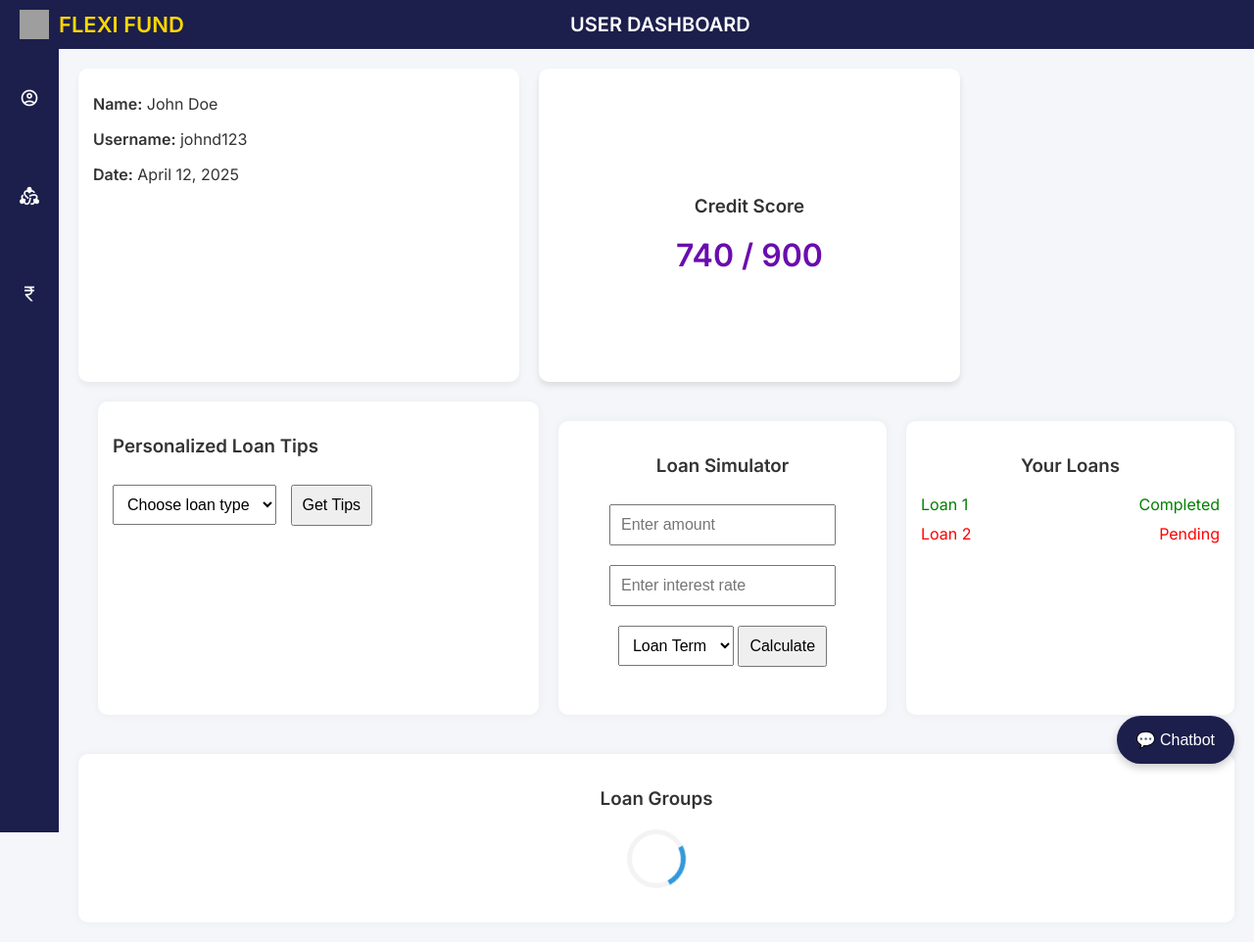
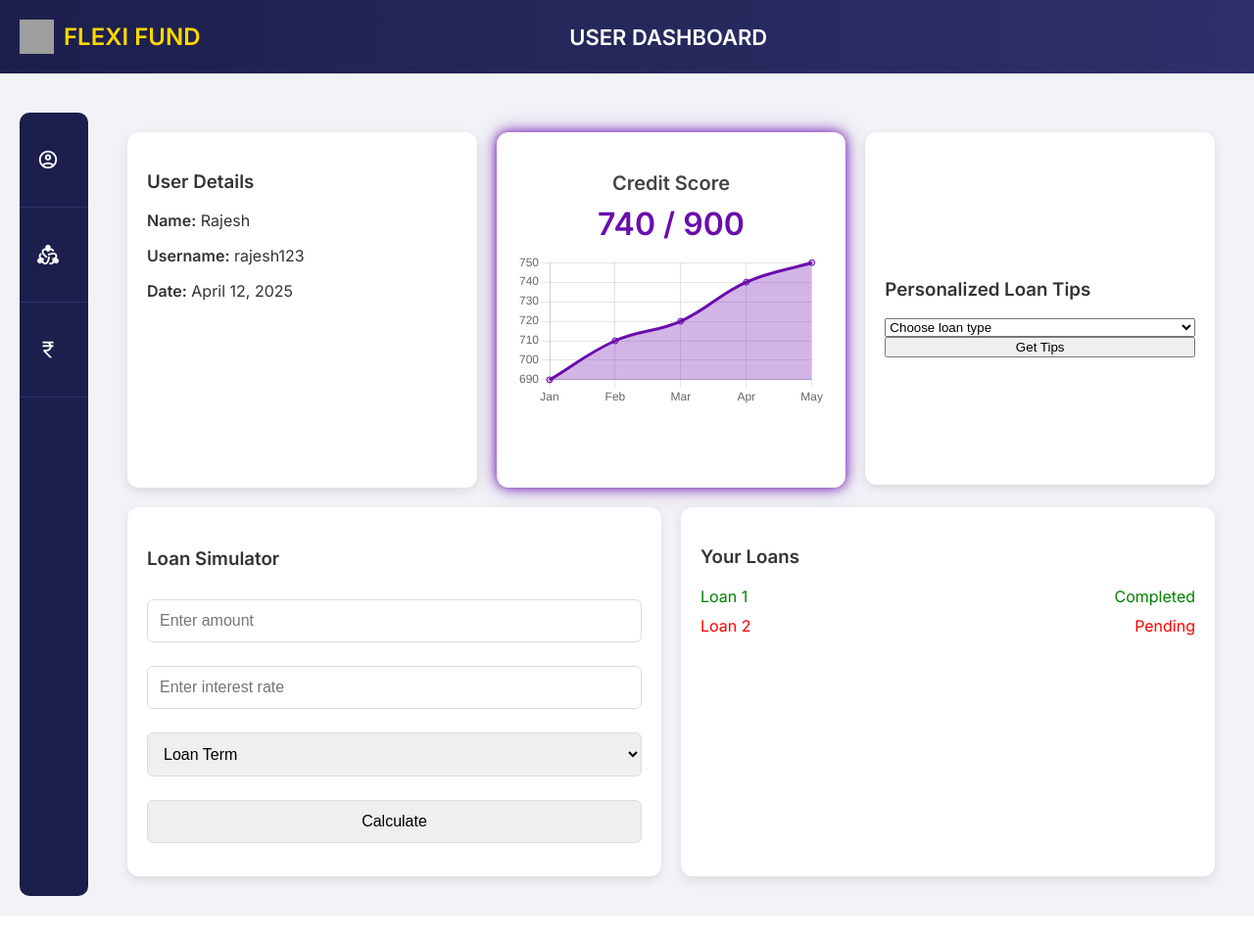
Before and after one commit to Thanushree4104/FlexiFund, a Flask app: template templates/borrower_dashboard.html in a window 1280 px wide. Shown: the whole page at 98% size. After the commit the page ends 935 px from the top, so only its background shows below. Run offline with Flask 3, Linux system fonts and the light colour scheme; the template is opened without the code that fills it, so the values that code supplies are empty; grey boxes are pictures that could not be loaded.

Commit message:
borrower_dashboard.html

```diff
--- a/templates/borrower_dashboard.html
+++ b/templates/borrower_dashboard.html
@@ -6,24 +6,23 @@
   <title>User Dashboard</title>
   <link href="https://fonts.googleapis.com/css2?family=Inter:wght@400;600&display=swap" rel="stylesheet"/>
   <link href="https://fonts.googleapis.com/icon?family=Material+Icons+Outlined" rel="stylesheet"/>
+  <script src="https://cdn.jsdelivr.net/npm/chart.js"></script>
   <style>
     body {
       margin: 0;
       font-family: 'Inter', sans-serif;
-      background-color: #f4f6f9;
+      background-color: #f1f3f6;
       color: #333;
+      transition: all 0.3s ease;
     }
 
     .header {
-      background-color: #1c1f4c;
+      background: linear-gradient(90deg, #1c1f4c, #2e3169);
       color: white;
       display: flex;
       align-items: center;
       justify-content: space-between;
-      padding: 10px 20px;
-      position: sticky;
-      top: 0;
-      z-index: 1000;
+      padding: 20px;
     }
 
     .logo-container {
@@ -33,18 +32,18 @@
     }
 
     .logo {
-      width: 30px;
-      height: 30px;
+      width: 35px;
+      height: 35px;
     }
 
     .logo-text {
       color: gold;
-      font-size: 22px;
+      font-size: 24px;
       font-weight: 600;
     }
 
     .title {
-      font-size: 20px;
+      font-size: 22px;
       font-weight: bold;
       text-align: center;
       flex: 1;
@@ -53,16 +52,19 @@
     .container {
       display: flex;
       flex-wrap: wrap;
+      gap: 20px;
+      margin-top: 20px;
+      padding: 20px;
     }
 
     .sidebar {
-      width: 60px;
+      width: 70px;
       background-color: #1c1f4c;
-      transition: width 0.3s;
-      overflow: hidden;
+      transition: width 0.3s ease-in-out;
       color: white;
       height: 100vh;
       position: relative;
+      border-radius: 10px;
     }
 
     .sidebar:hover {
@@ -76,29 +78,25 @@
     }
 
     .sidebar ul li {
-      padding: 20px;
+      padding: 18px;
       cursor: pointer;
-      transition: background 0.2s;
+      transition: background 0.3s, transform 0.3s;
       display: flex;
       align-items: center;
-      justify-content: center;
-      gap: 10px;
-      position: relative;
+      gap: 12px;
       height: 60px;
       text-align: right;
+      border-bottom: 1px solid #2e3169;
     }
 
     .sidebar ul li:hover {
       background-color: #2e3169;
-      width: 100%;
+      transform: translateX(10px);
     }
 
     .sidebar ul li i {
-      min-width: 20px;
-      text-align: center;
+      font-size: 22px;
       color: white;
-      font-family: "Material Icons Outlined";
-      font-size: 20px;
     }
 
     .sidebar ul li span {
@@ -108,23 +106,24 @@
 
     .sidebar:hover ul li span {
       display: inline-block;
+      font-size: 16px;
     }
 
     .submenu {
       display: none;
       flex-direction: column;
       background-color: #2e3169;
-      padding-right: 40px;
-      padding-left: 20px;
+      padding: 20px;
       width: 100%;
       position: absolute;
       top: 100%;
       left: 0;
+      border-radius: 8px;
     }
 
     .submenu li {
-      padding: 10px 0;
-      margin-top: 10px;
+      padding: 12px 0;
+      margin-top: 12px;
       text-align: left;
     }
 
@@ -137,101 +136,110 @@
       flex: 1;
       padding: 20px;
       display: flex;
-      gap: 20px; /* Space between boxes */
-      flex-wrap: wrap; /* Ensure wrapping if the window size is smaller */
-    }
-    .user-details,
-    .credit-score-box,
-    .tips-section{
-      margin-bottom: 0px; /* Reduced margin between boxes */
-      padding: 10px 15px; /* Adjusted padding */
+      gap: 20px;
+      flex-wrap: wrap;
     }
 
-    .user-details {
+    .box {
       background: #fff;
-      padding: 10px 15px; /* Reduced padding */
-      border-radius: 10px;
-      box-shadow: 0 4px 6px rgba(0,0,0,0.05);
-      width: 420px;
-      height: 300px;
+      border-radius: 12px;
+      padding: 20px;
+      box-shadow: 0 4px 12px rgba(0, 0, 0, 0.1);
+      transition: transform 0.3s ease, box-shadow 0.3s ease;
+      flex: 1;
+      min-width: 300px;
+    }
+
+    .box:hover {
+      transform: translateY(-5px);
+      box-shadow: 0 8px 20px rgba(0, 0, 0, 0.15);
     }
 
     .credit-score-box {
-      width: 400px;
-      height: 300px;
-      border-radius: 10px;
-      background: #fff;
+      height: auto;
+      max-width: 420px;
       display: flex;
       flex-direction: column;
       align-items: center;
-      justify-content: center;
-      box-shadow: 0 4px 6px rgba(0,0,0,0.1);
-      cursor: pointer;
+      text-align: center;
       position: relative;
+      box-shadow: 0 0 12px #6a0dad, 0 0 25px #6a0dad55;
     }
 
-    .credit-score-box:hover .expanded-score {
-      display: block;
+    .credit-score-box h3 {
+      font-size: 20px;
+      color: #444;
+      margin-bottom: 10px;
     }
 
-    .expanded-score {
-      position: absolute;
-      top: 50px;
-      left: 50;
-      background: #ffffff;
-      padding: 15px;
-      border-radius: 8px;
-      box-shadow: 0 0 10px rgba(0,0,0,0.1);
-      width: 250px;
-      height: 200 px;
-      display: none;
+    .credit-score-box .score-value {
+      font-size: 32px;
+      font-weight: bold;
+      color: #6a0dad;
+      margin-bottom: 10px;
+    }
+
+    .chart-container {
+      width: 100%;
+      max-width: 400px;
     }
 
     .tips-section {
-      background: white;
-      padding: 15px; /* Reduced padding */
-      border-radius: 10px;
-      box-shadow: 0 0 10px rgba(0,0,0,0.05);
-      width: 420px; /* Reduced width */
-      height: 290px;
-      margin-left: 20px; /* Optional, for spacing between boxes */
+      background: #fff;
+      padding: 20px;
+      border-radius: 12px;
+      width: 420px;
+      height: 320px;
+      display: flex;
+      flex-direction: column;
+      justify-content: center;
+      box-shadow: 0 4px 10px rgba(0, 0, 0, 0.1);
     }
 
-    .tips-section select,
-    .tips-section button {
-      padding: 10px;
-      margin-top: 10px;
-      font-size: 16px;
-      margin-right: 10px;
-    }
-    .loan-simulator,
-    .your-loans,
-    .group-animation {
-      margin-top: -300px; /* Reduced margin to reduce space between rows */
-    }
-
-    .loan-simulator,
-    .group-animation,
-    .your-loans {
-      flex: 1; /* Allow them to grow to take available space */
-      min-width: 300px; /* Minimum width to ensure they don't get too small */
-      background: white;
-      padding: 15px;
-      border-radius: 10px;
-      box-shadow: 0 0 10px rgba(0,0,0,0.05);
-      margin-top: 20px;
-      text-align: center;
+    .loan-simulator {
+      background: #fff;
+      padding: 20px;
+      border-radius: 12px;
+      display: flex;
+      flex-direction: column;
+      justify-content: center;
+      box-shadow: 0 4px 10px rgba(0, 0, 0, 0.1);
+      flex: 1;
     }
 
     .loan-simulator input,
     .loan-simulator select,
     .loan-simulator button {
-      padding: 10px;
-      margin: 10px 0;
+      padding: 12px;
+      margin: 12px 0;
       font-size: 16px;
+      border-radius: 6px;
+      border: 1px solid #ddd;
+      outline: none;
+      transition: border 0.3s;
     }
 
-    .group-animation .loading {
+    .loan-simulator input:focus,
+    .loan-simulator select:focus,
+    .loan-simulator button:hover {
+      border: 1px solid #2e3169;
+    }
+
+    .loan-status {
+      display: flex;
+      justify-content: space-between;
+      margin: 10px 0;
+    }
+
+    .loan-status.completed {
+      color: green;
+    }
+
+    .loan-status.pending {
+      color: red;
+    }
+
+    .loading {
       display: block;
       margin: 20px auto;
       width: 50px;
@@ -247,19 +255,6 @@
       100% { transform: rotate(360deg); }
     }
 
-    .loan-status {
-      display: flex;
-      justify-content: space-between;
-      margin: 10px 0;
-    }
-
-    .loan-status.completed {
-      color: green;
-    }
-
-    .loan-status.pending {
-      color: red;
-    }
   </style>
 </head>
 <body>
@@ -269,7 +264,7 @@
       <span class="logo-text">FLEXI FUND</span>
     </div>
     <div class="title">USER DASHBOARD</div>
-    <div style="width: 100px;"></div> <!-- Just to balance flex space -->
+    <div style="width: 100px;"></div>
   </div>
 
   <div class="container">
@@ -279,60 +274,52 @@
         <li><i class="material-icons-outlined">diversity_2</i><span>Create a Community</span></li>
         <li class="has-submenu" onclick="toggleSubmenu(this)">
           <i class="material-icons-outlined">currency_rupee</i><span>Get a Loan</span>
-          <ul class="submenu">
-            <li><i class="material-icons-outlined">person</i><span>Individual</span></li>
-            <li><i class="material-icons-outlined">groups</i><span>Join a Group</span></li>
-          </ul>
         </li>
       </ul>
     </div>
 
     <div class="main">
-        <div class="user-details">
-          <p><strong>Name:</strong> John Doe</p>
-          <p><strong>Username:</strong> johnd123</p>
-          <p><strong>Date:</strong> April 12, 2025</p>
-        </div>
+      <div class="box">
+        <h3>User Details</h3>
+        <p><strong>Name:</strong> Rajesh</p>
+        <p><strong>Username:</strong> rajesh123</p>
+        <p><strong>Date:</strong> April 12, 2025</p>
+      </div>
 
-      <div class="credit-score-box">
+      <div class="box credit-score-box">
         <h3>Credit Score</h3>
-        <div style="font-size: 32px; font-weight: bold; color: #6a0dad">740 / 900</div>
-        <div class="expanded-score">
-          <p><strong>Last 3 Months:</strong></p>
-          <ul>
-            <li>March: 720</li>
-            <li>Feb: 710</li>
-            <li>Jan: 695</li>
-          </ul>
-          <p style="color: #6a0dad; cursor: pointer;">Click to see full history</p>
+        <div class="score-value">740 / 900</div>
+        <div class="chart-container">
+          <canvas id="creditChart"></canvas>
         </div>
       </div>
 
-      <div class="tips-section">
+      <div class="box tips-section">
         <h3>Personalized Loan Tips</h3>
-        <select>
+        <select id="loanTypeSelect">
           <option>Choose loan type</option>
-          <option>Car Loan</option>
-          <option>Home Loan</option>
+          <option>RILR</option>
+          <option>Community</option>
           <option>Personal Loan</option>
         </select>
-        <button>Get Tips</button>
+        <button onclick="redirectToLoanTip()">Get Tips</button>
       </div>
 
-      <div class="loan-simulator">
+      <div class="box loan-simulator">
         <h3>Loan Simulator</h3>
-        <input type="number" placeholder="Enter amount" />
-        <input type="number" placeholder="Enter interest rate" />
-        <select>
-          <option>Loan Term</option>
-          <option>1 Year</option>
-          <option>2 Years</option>
-          <option>3 Years</option>
+        <input id="loanAmount" type="number" placeholder="Enter amount" />
+        <input id="interestRate" type="number" placeholder="Enter interest rate" />
+        <select id="loanTerm">
+          <option value="">Loan Term</option>
+          <option value="12">1 Year</option>
+          <option value="24">2 Years</option>
+          <option value="36">3 Years</option>
         </select>
-        <button>Calculate</button>
+        <button onclick="calculateLoan()">Calculate</button>
+        <div id="loanResult"></div>
       </div>
 
-      <div class="your-loans">
+      <div class="box your-loans">
         <h3>Your Loans</h3>
         <div class="loan-status completed">
           <span>Loan 1</span><span>Completed</span>
@@ -341,11 +328,6 @@
           <span>Loan 2</span><span>Pending</span>
         </div>
       </div>
-
-      <div class="group-animation">
-        <h3>Loan Groups</h3>
-        <div class="loading"></div>
-      </div>
     </div>
   </div>
 
@@ -353,21 +335,66 @@
     function toggleSubmenu(menuItem) {
       menuItem.classList.toggle('active');
     }
+
+    function redirectToLoanTip() {
+      const loanType = document.getElementById("loanTypeSelect").value;
+      if (loanType === "RILR") {
+        window.location.href = "static/royalty.html";
+      } else if (loanType === "Community") {
+        window.location.href = "static/community-loan.html";
+      } else if (loanType === "Personal Loan") {
+        alert("Personal Loan selected.");
+      } else {
+        alert("Please select a loan type.");
+      }
+    }
+
+    function calculateLoan() {
+      const amount = parseFloat(document.getElementById('loanAmount').value);
+      const interestRate = parseFloat(document.getElementById('interestRate').value);
+      const term = parseInt(document.getElementById('loanTerm').value);
+
+      if (isNaN(amount) || isNaN(interestRate) || isNaN(term) || term === "") {
+        alert("Please fill in all fields correctly.");
+        return;
+      }
+
+      const monthlyRate = interestRate / 100 / 12;
+      const numberOfPayments = term;
+
+      const monthlyPayment = (amount * monthlyRate * Math.pow(1 + monthlyRate, numberOfPayments)) / (Math.pow(1 + monthlyRate, numberOfPayments) - 1);
+      const totalPayment = monthlyPayment * numberOfPayments;
+      const totalInterest = totalPayment - amount;
+
+      const resultDiv = document.getElementById('loanResult');
+      resultDiv.innerHTML = `
+        <p><strong>Monthly Payment:</strong> $${monthlyPayment.toFixed(2)}</p>
+        <p><strong>Total Payment:</strong> $${totalPayment.toFixed(2)}</p>
+        <p><strong>Total Interest:</strong> $${totalInterest.toFixed(2)}</p>
+      `;
+    }
+
+    const ctx = document.getElementById('creditChart').getContext('2d');
+    const creditChart = new Chart(ctx, {
+      type: 'line',
+      data: {
+        labels: ['Jan', 'Feb', 'Mar', 'Apr', 'May'],
+        datasets: [{
+          label: 'Credit Score',
+          data: [690, 710, 720, 740, 750],
+          borderColor: '#6a0dad',
+          backgroundColor: 'rgba(106, 13, 173, 0.3)',
+          fill: true,
+          tension: 0.4
+        }]
+      },
+      options: {
+        responsive: true,
+        plugins: {
+          legend: { display: false }
+        }
+      }
+    });
   </script>
-  <button onclick="location.href='chatbot.html'" style="
-  position: fixed;
-  bottom: 20px;
-  right: 20px;
-  padding: 15px 20px;
-  background-color: #1c1f4c;
-  color: white;
-  border: none;
-  border-radius: 50px;
-  font-size: 16px;
-  cursor: pointer;
-  box-shadow: 0 4px 8px rgba(0,0,0,0.2);
-  transition: background 0.3s ease;
-">💬 Chatbot</button>
-
 </body>
 </html>
```
